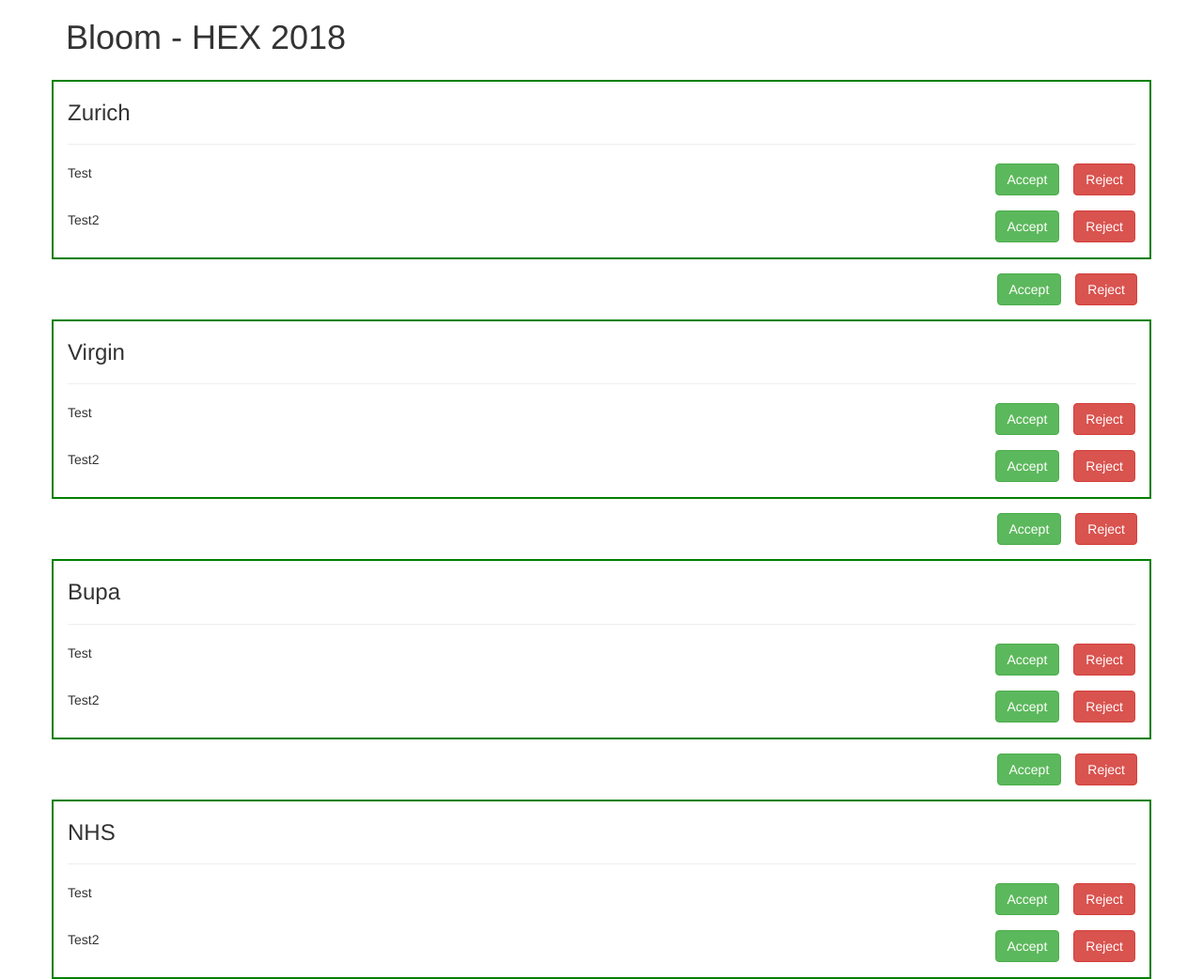
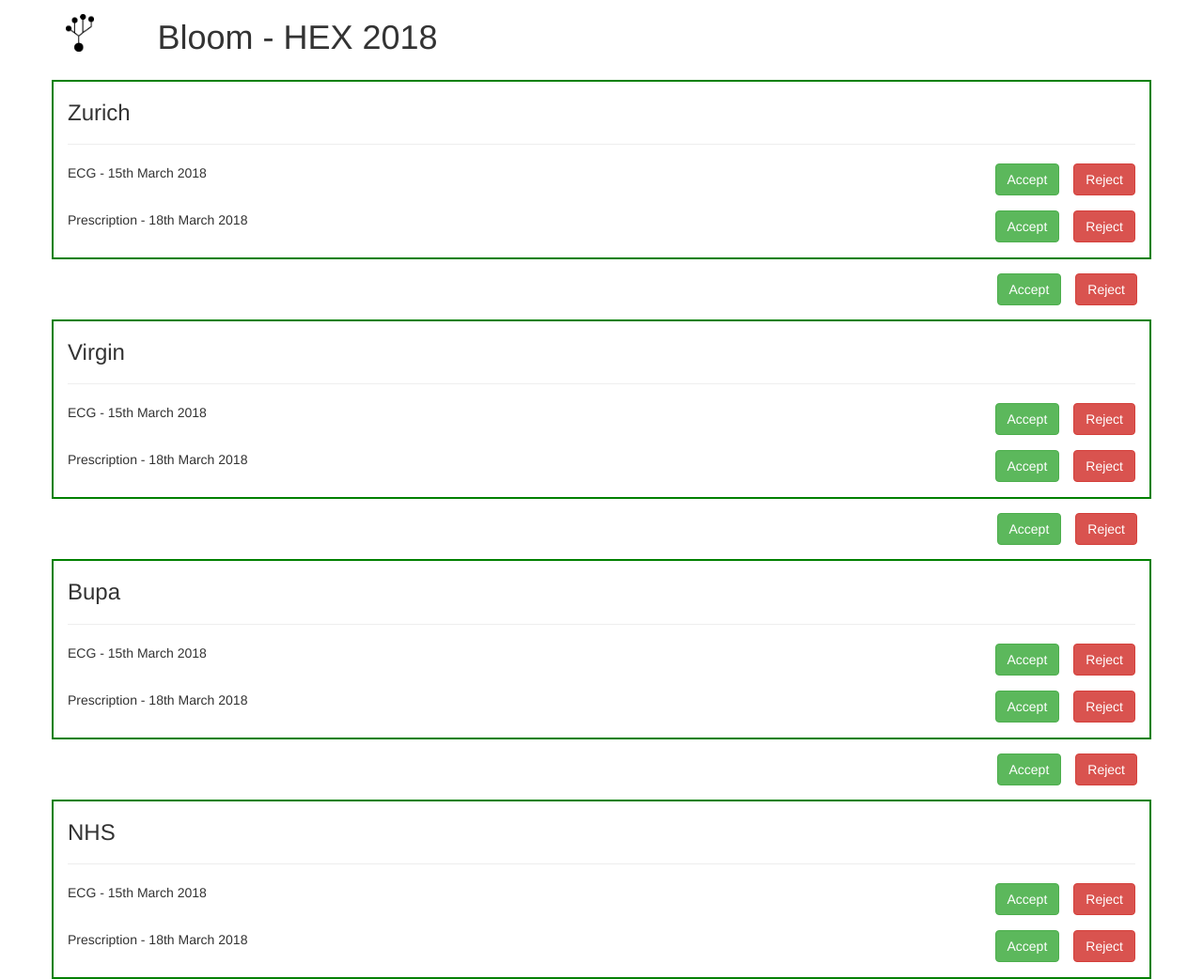
Before and after one commit to ljfio-student/BloomEHR, a website: page index.html in a window 1280 px wide. Shown: the top 1042 px of the page at 94% size. Drawn offline with nearby package versions, Linux system fonts and the light colour scheme; a web font is replaced by a local one.

Commit message:
Display the basic web page and logo

```diff
--- a/index.html
+++ b/index.html
@@ -1,7 +1,7 @@
 <!DOCTYPE html>
 <html>
+
 <head>
-
     <meta charset="utf-8">
     <meta http-equiv="X-UA-Compatible" content="IE=edge">
     <meta name="viewport" content="width=device-width, initial-scale=1">
@@ -10,35 +10,39 @@
 
     <link rel="stylesheet" href="https://maxcdn.bootstrapcdn.com/bootstrap/3.3.7/css/bootstrap.min.css">
     <link href="https://fonts.googleapis.com/css?family=Droid+Sans:400,700" rel="stylesheet">
+</head>
 
-</head>
 <body>
-
     <div class="container">
-
+        <div class="row">
+            <div class="col-xs-1">
+                <img src="/logo.png" style="height:40px; margin-top: 15px;" />
+            </div>
+            <div class="col-xs-11">
                 <h1>Bloom - HEX 2018</h1>
-
-        <div class="row" id="vendors">
+            </div>
+        </div>
+        <div class="row" id="vendors"></div>
     </div>
 
-</div>
-
+    <script type="text/javascript" src="https://cdnjs.cloudflare.com/ajax/libs/jquery/3.3.1/jquery.min.js"></script>
+    <script type="text/javascript" src="https://cdnjs.cloudflare.com/ajax/libs/underscore.js/1.8.3/underscore-min.js"></script>
     <script>
         var vendors = ["Zurich", "Virgin", "Bupa", "NHS"];
-        var requests = ["Test", "Test2"];
+        var requests = ["ECG - 15th March 2018", "Prescription - 18th March 2018"];
         var text = "";
         var i;
         var j;
         for (i = 0; i < vendors.length; i++) {
             text += "<div class=\"col-xs-12\" style=\"border: 2px solid; border-color: green; margin: 15px 0px;\"><h3>" +
                 vendors[i] + "</h3><hr>";
-            for (j = 0; j < requests.length; j++){
+            for (j = 0; j < requests.length; j++) {
                 text += "<p>" + requests[j] + "<button type=\"button\" class=\"btn btn-danger pull-right\" style=\"margin-left:15px;\">Reject</button><button type=\"button\" class=\"btn btn-success pull-right\">Accept</button></p><br>";
             }
             text += "</div><div class=\"col-xs-12\"><button type=\"button\" class=\"btn btn-danger pull-right\" style=\"margin-left:15px;\">Reject</button><button type=\"button\" class=\"btn btn-success pull-right\">Accept</button></p><br></div>";
         }
         document.getElementById("vendors").innerHTML = text;
     </script>
+</body>
 
-</body>
 </html>
--- a/web.ts
+++ b/web.ts
@@ -2,6 +2,7 @@
 import * as express from "express";
 import * as bodyParser from 'body-parser';
 import { PeerServer } from "./peer";
+import * as path from "path";
 
 export class WebServer {
     private port: number;
@@ -14,6 +15,10 @@
         this.app = express();
 
         this.app.use(bodyParser.json());
+
+        this.app.use(express.static('public'))
+
+        this.app.get('/', (req, res) => res.sendFile(path.resolve("index.html")));
 
         this.app.get('/blocks', async (req, res) => res.send(JSON.stringify(await chain.getBlocks())));
 
```
Also changed, not shown: public/logo.png (added). Lines whose indentation alone changed are shown as unchanged.
